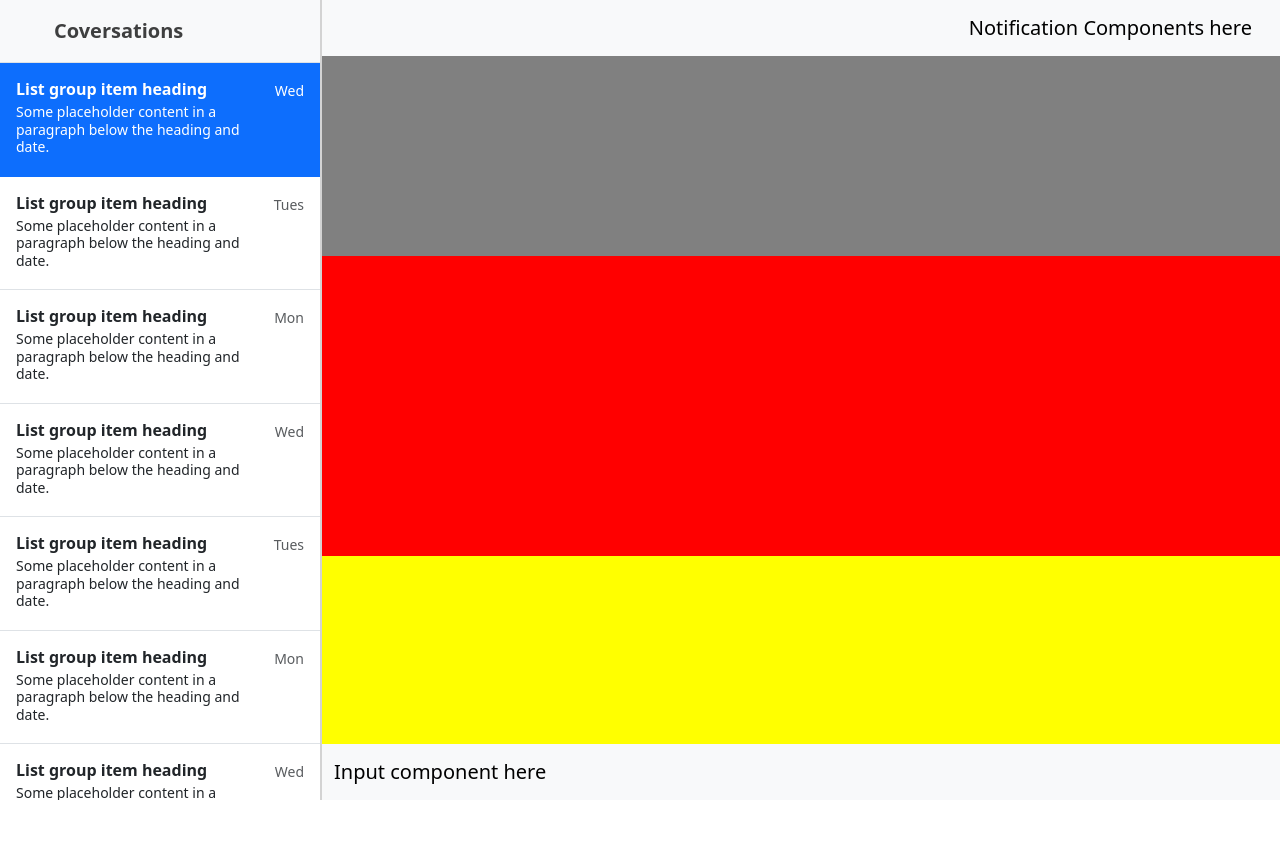
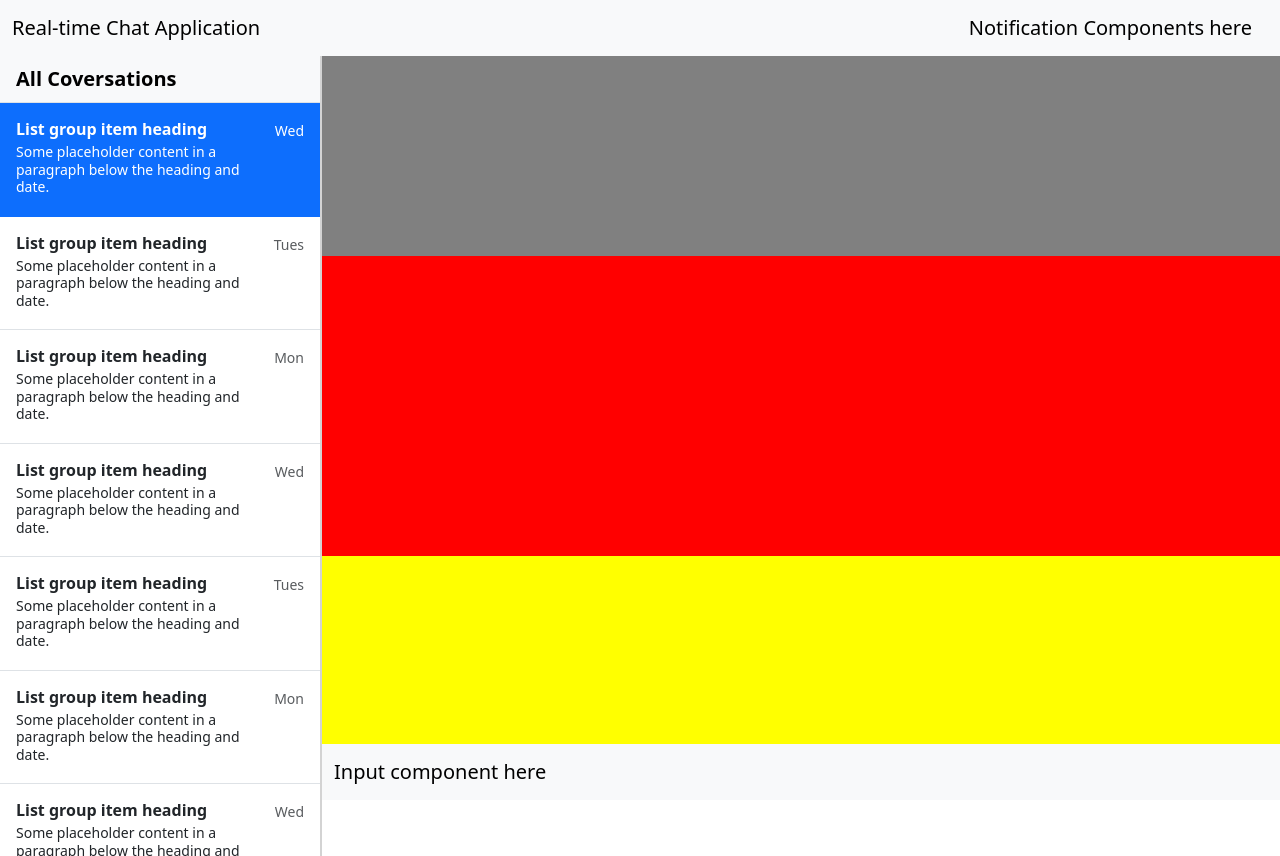
Before and after one commit to zakwanashfaq/chat_application, a React (Create React App) app in the folder client/: page /chat in a window 1280 px wide. Before the commit the page ends 800 px from the top, so only its background shows below. Built offline with nearby package versions, Linux system fonts and the light colour scheme.

Commit message:
added main navbar

```diff
--- a/client/src/components/chat_window/chatWindow.tsx
+++ b/client/src/components/chat_window/chatWindow.tsx
@@ -3,6 +3,14 @@ import { TChatWindowProps } from "../../types"
 export default function ChatPage(params: any) {
     return <div>
         <div className="container-fluid">
+            <div className="row">
+                <nav className="navbar bg-body-tertiary">
+                    <div className="container-fluid">
+                        <a className="navbar-brand">Real-time Chat Application</a>
+                        <a className="navbar-brand ms-auto">Notification Components here</a>
+                    </div>
+                </nav>
+            </div>
             <div className="row">
                 <div className="col-3 px-0">
                     <SideBar />
@@ -21,11 +29,6 @@ export default function ChatPage(params: any) {
 
 function ChatWindow(props: TChatWindowProps) {
     return <div className="d-flex flex-column vh-100 w-100">
-        <nav className="navbar sticky-top bg-body-tertiary">
-            <div className="container-fluid">
-                <a className="navbar-brand ms-auto">Notification Components here</a>
-            </div>
-        </nav>
         <Conversation />
         <div className="navbar sticky-bottom bg-body-tertiary">
             <div className="container-fluid">
@@ -46,9 +49,9 @@ function Conversation() {
 
 function SideBar() {
     return <div className="d-flex flex-column vh-100  align-items-stretch flex-shrink-0 bg-body-tertiary">
-        <a href="/" className="d-flex align-items-center flex-shrink-0 p-3 link-body-emphasis text-decoration-none border-bottom">
-            <svg className="bi pe-none me-2" width="30" height="24"><use xlinkHref="#bootstrap"></use></svg>
-            <span className="fs-5 fw-semibold">Coversations</span>
+        <a href="/" className="d-flex align-items-center flex-shrink-0 px-3 py-2 link-body-emphasis text-decoration-none border-bottom">
+            {/* <svg className="bi pe-none me-2" width="30" height="24"><use xlinkHref="#bootstrap"></use></svg> */}
+            <span className="fs-5 fw-semibold">All Coversations</span>
         </a>
         <div className="conversation-list overflow-auto">
             <div className="list-group list-group-flush border-bottom scrollarea">
```
